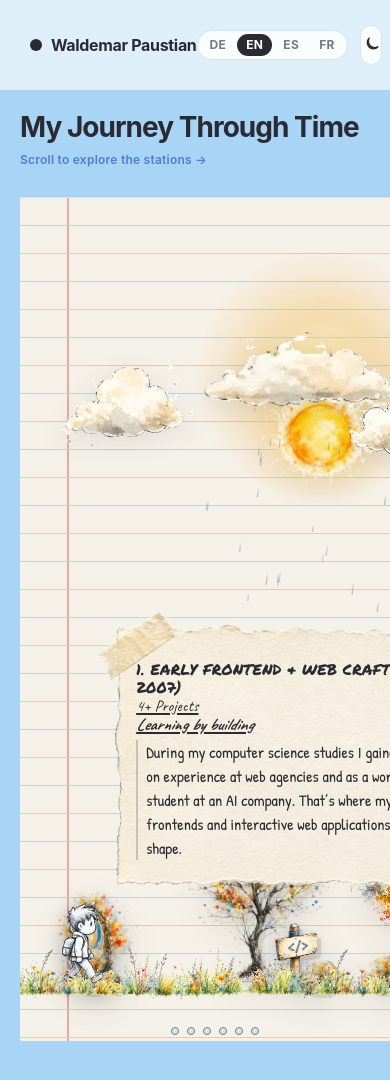
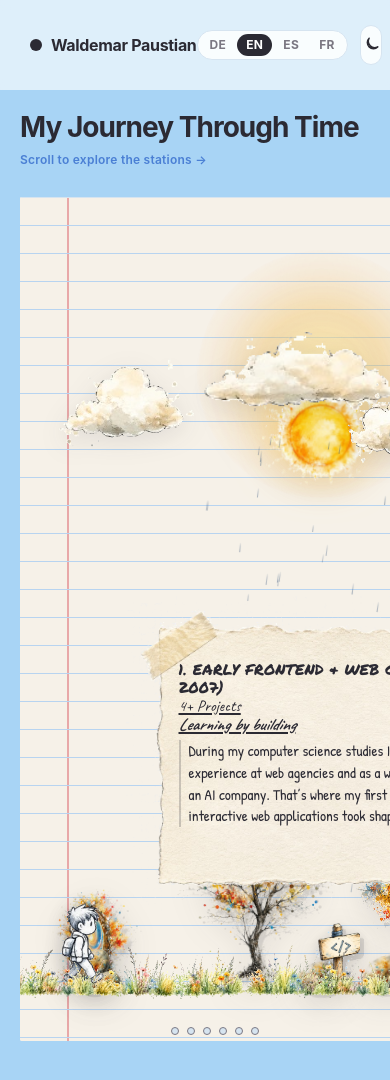
Before and after one commit to waldemarpaustian-engineering/portfolio-diorama-react, a React (Vite) app: page /work in a window 390 px wide. Shown: the top 1080 px of the page. Built offline with nearby package versions, Linux system fonts and the light colour scheme; no server answers.

Commit message:
mobile styling

```diff
--- a/src/index.css
+++ b/src/index.css
@@ -1228,7 +1228,7 @@ html[data-theme="dark"] .journey-walker__frame {
     display: none;
   }
   .journey-chapter {
-    flex: 0 0 clamp(268px, 80vw, 372px);
+    flex: 0 0 388px;
     width: auto;
     max-width: none;
     display: flex;
@@ -1242,10 +1242,23 @@ html[data-theme="dark"] .journey-walker__frame {
     scroll-snap-align: none;
     translate: 0 2px;
   }
-  .journey-chapter--slot-1,
+  .journey-chapter--slot-1 {
+    flex: 0 0 420px;
+  }
   .journey-chapter--slot-2,
   .journey-chapter--slot-5 {
-    flex: 0 0 clamp(284px, 86vw, 400px);
+    flex: 0 0 436px;
+  }
+  .journey-chapter--slot-1 .journey-note {
+    max-width: 420px;
+  }
+  .journey-chapter--slot-2 .journey-note,
+  .journey-chapter--slot-5 .journey-note {
+    max-width: 436px;
+  }
+  .journey-chapter--slot-2 .journey-note__body,
+  .journey-chapter--slot-5 .journey-note__body {
+    padding-bottom: 21%;
   }
   .journey-chapter__scene {
     display: none;
@@ -1259,15 +1272,14 @@ html[data-theme="dark"] .journey-walker__frame {
   }
   .journey-note {
     align-self: center;
-    width: auto;
-    max-width: 100%;
-    max-height: min(46vh, 360px);
+    width: 100%;
+    max-width: 388px;
+    aspect-ratio: 1024 / 768;
     height: auto;
-    aspect-ratio: 1024 / 768;
   }
   .journey-note .journey-chapter__text {
-    font-size: 1rem;
-    line-height: 1.5;
+    font-size: 0.9375rem;
+    line-height: 1.45;
   }
   .journey-portal-anchor,
   .journey-portal-mount {
```
